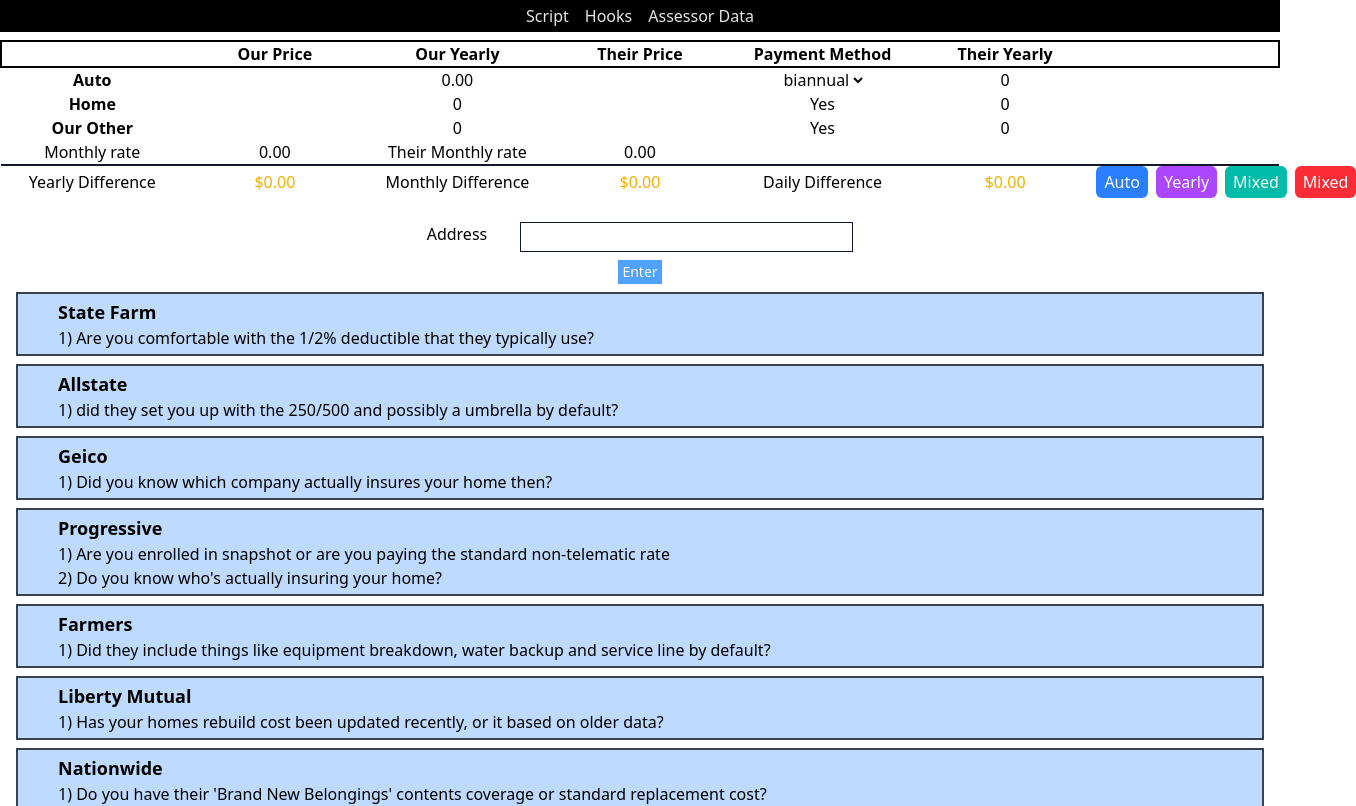
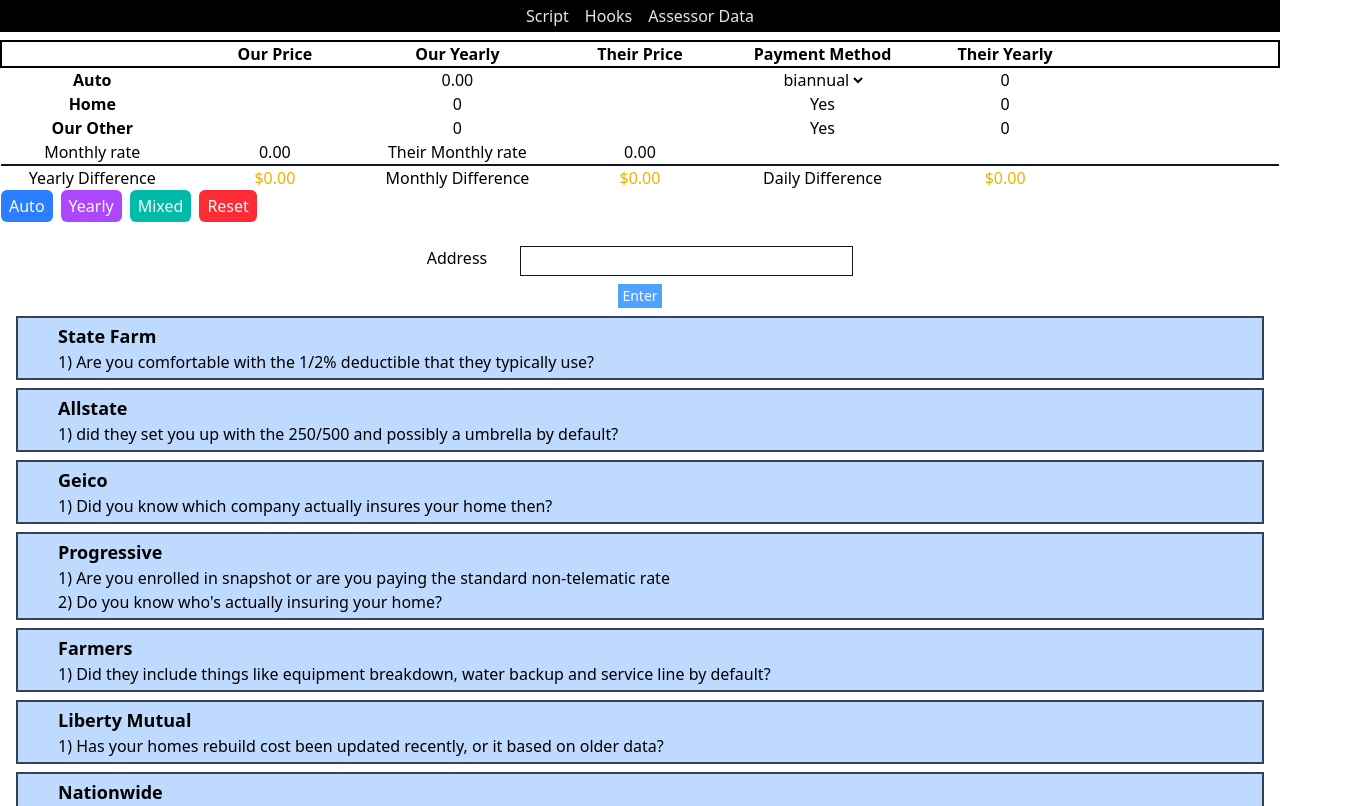
Before and after one commit to Jpatrick6420/propertyandcasualtywebsite, a React (Vite) app: page / in a window 1280 px wide. Shown: the top 806 px of the page, 1356 px wide, since content can reach past the window. Built offline with nearby package versions, Linux system fonts and the light colour scheme.

Commit message:
changed buttons

```diff
--- a/src/components/table.jsx
+++ b/src/components/table.jsx
@@ -278,7 +278,9 @@
           >
             ${(difference / 365).toFixed(2)}
           </td>
-          <td>
+          <td></td>
+        </tr>
+        <tr>
           <td>
             <div className="flex gap-2">
               <button
@@ -305,10 +307,9 @@
                 className="bg-red-500 hover:bg-red-400 text-stone-50 px-2 py-1 rounded-md"
                 onClick={handleReset}
               >
-                  Mixed
+                Reset
               </button>
             </div>
-            </td>
           </td>
         </tr>
       </tfoot>
```
Lines whose indentation alone changed are shown as unchanged.
